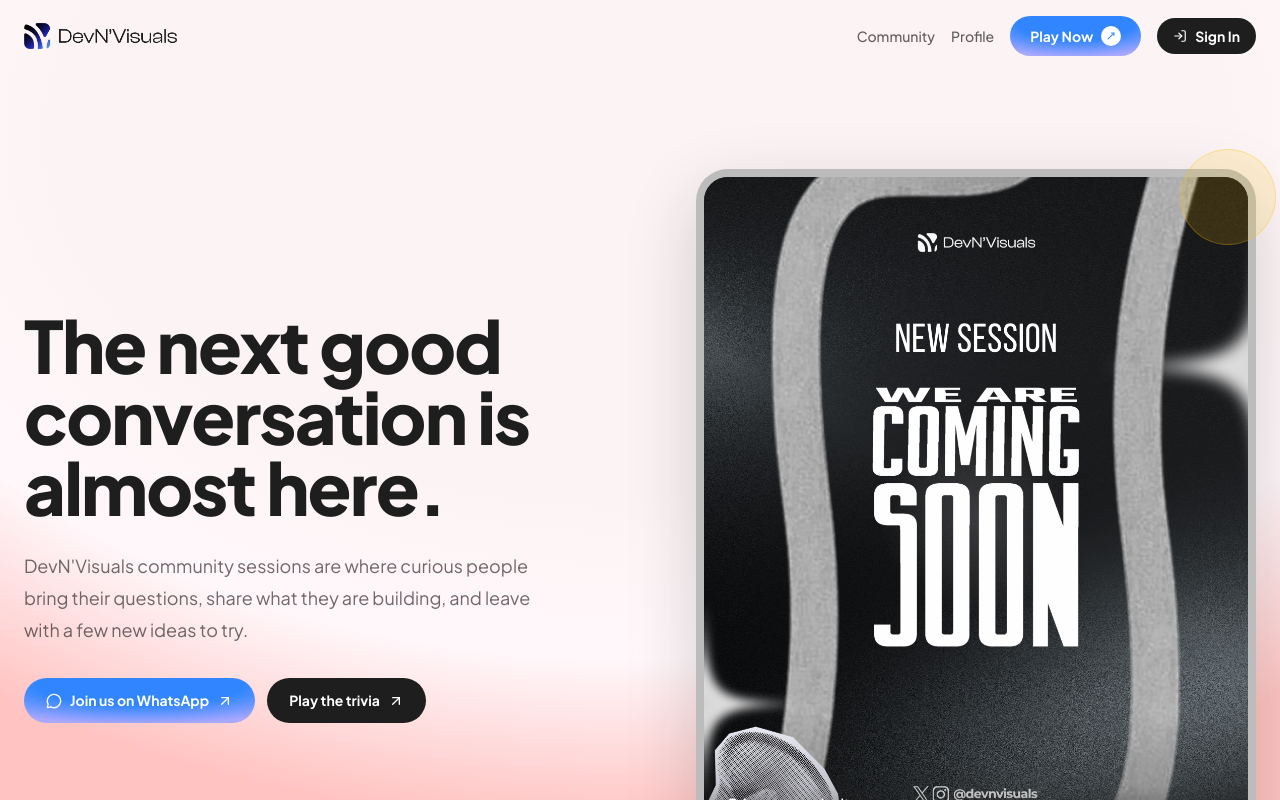
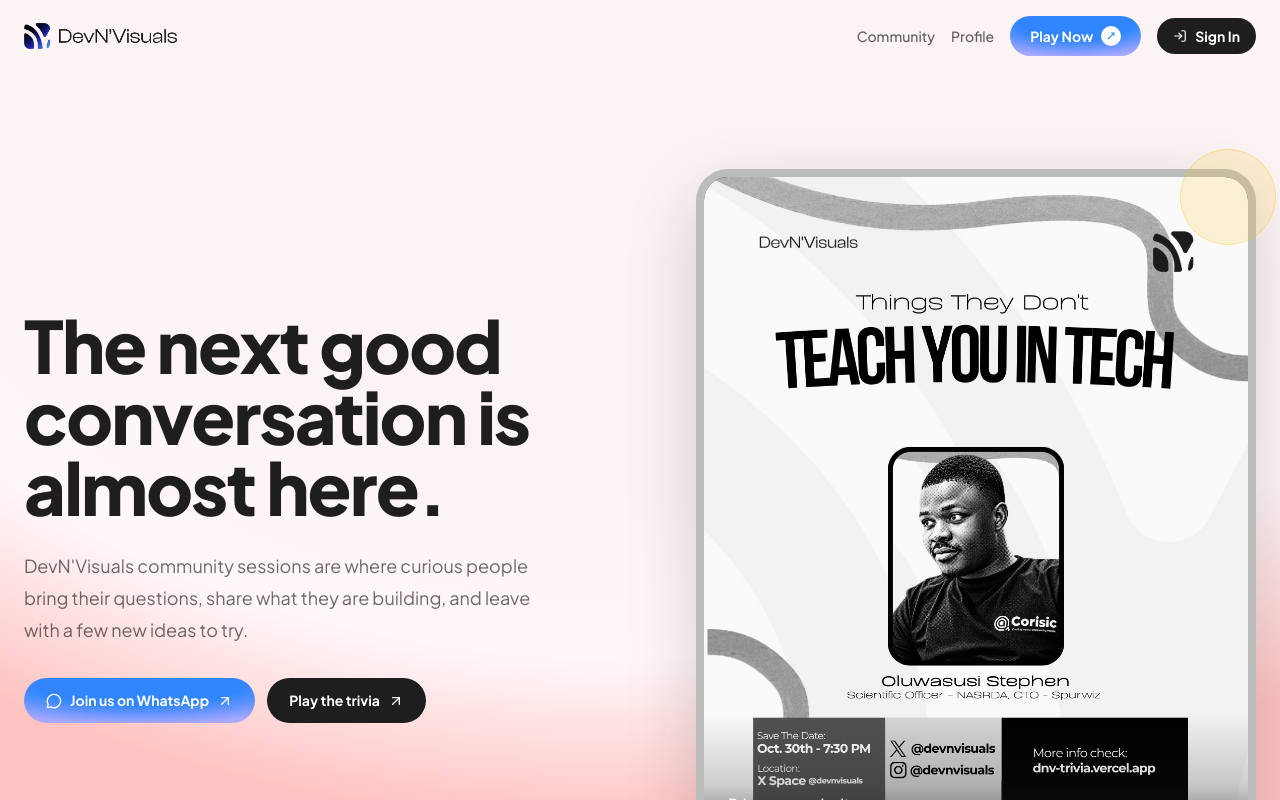
Before and after one commit to Balpos07/game, a Next.js app: page /community in a window 1280 px wide. Shown: the top 800 px of the page. Built offline with nearby package versions, Linux system fonts and the light colour scheme; no server answers; the database is empty.

Commit message:
Refactor code structure for improved readability and maintainability

```diff
--- a/src/app/community/next-session/page.tsx
+++ b/src/app/community/next-session/page.tsx
@@ -39,7 +39,7 @@
 
         <section className="mt-14 grid gap-4 lg:grid-cols-[1.2fr_0.8fr]">
           <div className="relative min-h-[360px] overflow-hidden rounded-[2rem] border-8 border-white/70 bg-[#1E1E1E] shadow-[0_24px_70px_rgba(30,30,30,0.16)] sm:min-h-[440px]">
-            <Image src="/dnv.png" alt="DevN'Visuals community session" fill sizes="(max-width: 1024px) 100vw, 65vw" className="object-cover" />
+            <Image src="/dnv-new.png" alt="DevN'Visuals community session" fill sizes="(max-width: 1024px) 100vw, 65vw" className="object-cover" />
             <div className="absolute inset-0 bg-gradient-to-t from-[#1E1E1E]/80 via-transparent to-transparent" />
             <div className="absolute bottom-0 left-0 p-6 text-white sm:p-8">
               <p className="text-xs font-bold uppercase tracking-[0.18em] text-white/65">Save the idea</p>
--- a/src/app/community/page.tsx
+++ b/src/app/community/page.tsx
@@ -82,7 +82,7 @@
             <div className="absolute -right-5 -top-5 z-10 hidden h-24 w-24 rounded-full border border-[#FBBC05]/30 bg-[#FBBC05]/15 sm:block" />
             <div className="relative overflow-hidden rounded-[2rem] border-8 border-white/70 bg-[#1E1E1E] shadow-[0_24px_70px_rgba(30,30,30,0.18)]">
               <Image
-                src="/dnv.png"
+                src="/dnv-new.png"
                 width={1080}
                 height={1350}
                 alt="A group of people connecting at a community gathering"
--- a/src/components/CommunityEngagement.tsx
+++ b/src/components/CommunityEngagement.tsx
@@ -130,7 +130,7 @@
       <section>
         <div className="flex flex-col justify-between gap-3 sm:flex-row sm:items-end"><div><p className="text-xs font-bold uppercase tracking-[0.16em] text-[#EA4335]">Community archive</p><h2 className="mt-3 text-3xl font-extrabold text-[#1E1E1E] sm:text-4xl">The moments we are collecting.</h2></div><span className="text-sm text-[#1E1E1E]/50">Photos from each session will live here.</span></div>
         <div className="mt-7 grid gap-3 sm:grid-cols-3">
-          <div className="relative aspect-[4/3] overflow-hidden rounded-2xl border border-[#1E1E1E]/8 bg-[#1E1E1E]"><Image src="/dnv.png" alt="DevN'Visuals community gathering" fill className="object-cover" sizes="(max-width: 640px) 100vw, 33vw" /><div className="absolute inset-x-0 bottom-0 bg-gradient-to-t from-black/70 to-transparent p-4 pt-12 text-xs font-bold text-white">Upcoming session</div></div>
+          <div className="relative aspect-[4/3] overflow-hidden rounded-2xl border border-[#1E1E1E]/8 bg-[#1E1E1E]"><Image src="/dnv-new.png" alt="DevN'Visuals community gathering" fill className="object-cover" sizes="(max-width: 640px) 100vw, 33vw" /><div className="absolute inset-x-0 bottom-0 bg-gradient-to-t from-black/70 to-transparent p-4 pt-12 text-xs font-bold text-white">Upcoming session</div></div>
           <div className="flex aspect-[4/3] flex-col items-center justify-center rounded-2xl border border-dashed border-[#1E1E1E]/15 bg-white/35 p-5 text-center"><Plus className="h-5 w-5 text-[#3186FF]" /><p className="mt-3 text-sm font-bold text-[#1E1E1E]">Next photo goes here</p><p className="mt-1 text-xs leading-5 text-[#1E1E1E]/50">Add highlights after the first gathering.</p></div>
           <div className="flex aspect-[4/3] flex-col items-center justify-center rounded-2xl border border-dashed border-[#1E1E1E]/15 bg-white/35 p-5 text-center"><MessageCircle className="h-5 w-5 text-[#34A853]" /><p className="mt-3 text-sm font-bold text-[#1E1E1E]">Share your moment</p><p className="mt-1 text-xs leading-5 text-[#1E1E1E]/50">Send community photos to the organizers.</p></div>
         </div>
--- a/src/components/SpeakerProfileContent.tsx
+++ b/src/components/SpeakerProfileContent.tsx
@@ -22,16 +22,12 @@
     <>
       <section className="mt-12 grid gap-10 lg:grid-cols-[0.7fr_1.3fr] lg:items-center">
         <div className="flex aspect-[4/5] max-w-sm items-center justify-center overflow-hidden rounded-[2rem] bg-[#3186FF]/10 text-8xl font-extrabold text-[#3186FF]">
-          {speaker.photoURL ? (
-            <img
-              src={speaker.photoURL}
-              alt={speaker.name}
-              className="h-full w-full object-cover"
-              style={{ objectPosition: 'center 18%' }}
-            />
-          ) : (
-            'S'
-          )}
+          <img
+            src={speaker.photoURL || '/organizers/Speaker.jpg'}
+            alt={speaker.name}
+            className="h-full w-full object-cover"
+            style={{ objectPosition: 'center 18%' }}
+          />
         </div>
         <div>
           <p className="text-xs font-bold uppercase tracking-[0.18em] text-[#3186FF]">Featured speaker</p>
```
Also changed, not shown: public/dnv-new.png (added).
